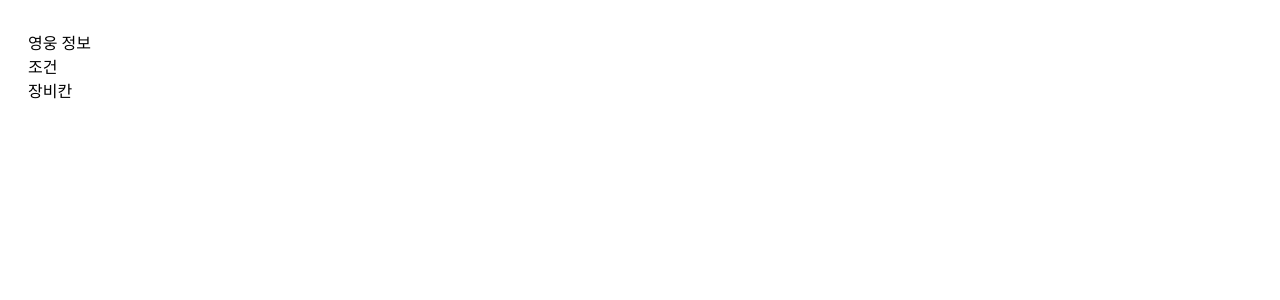
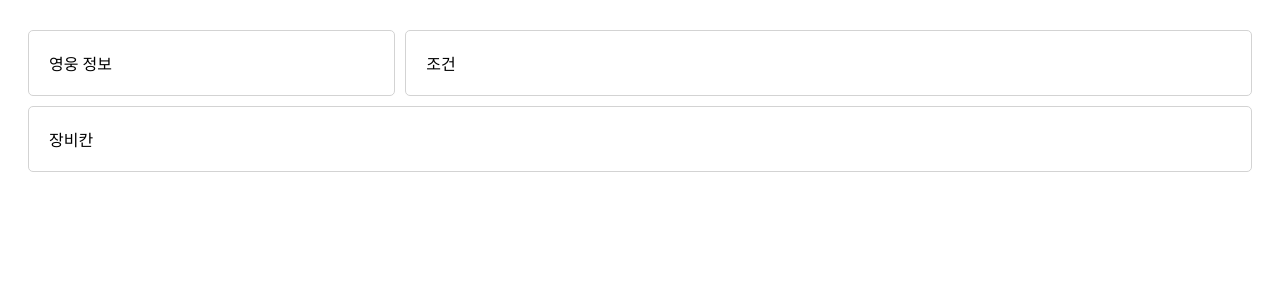
Before and after one commit to lee10104/LOH-equipment-vue, a Vue app: page / in a window 1280 px wide. Shown: the top 300 px of the page. Built offline with nearby package versions, Linux system fonts and the light colour scheme.

Commit message:
각 component 구역 표시

```diff
--- a/src/App.vue
+++ b/src/App.vue
@@ -1,8 +1,10 @@
 <template>
   <div class="App">
-    <HeroInfo />
-    <StatsCondition />
-    <Equipments />
+    <div class="App__body">
+      <HeroInfo class="App__component" />
+      <StatsCondition class="App__component" />
+    </div>
+    <Equipments class="App__component" />
   </div>
 </template>
 
@@ -25,4 +27,15 @@ export default {
 .App {
   margin: 30px 20px;
 }
+
+.App__body {
+  width: 100%;
+}
+
+.App__component {
+  box-sizing: border-box;
+  border: 1px solid #D3D3D3;
+  border-radius: 5px;
+  padding: 20px;
+}
 </style>
--- a/src/components/Equipments.vue
+++ b/src/components/Equipments.vue
@@ -1,7 +1,13 @@
 <template>
-  <div>장비칸</div>
+  <div class="Equipments">장비칸</div>
 </template>
 
 <script>
 export default { name: 'Equipments' };
 </script>
+
+<style>
+.Equipments {
+  margin-top: 10px;
+}
+</style>
--- a/src/components/HeroInfo.vue
+++ b/src/components/HeroInfo.vue
@@ -1,7 +1,15 @@
 <template>
-  <div>영웅 정보</div>
+  <div class="HeroInfo">영웅 정보</div>
 </template>
 
 <script>
 export default { name: 'HeroInfo' };
 </script>
+
+<style>
+.HeroInfo {
+  width: 30%;
+  display: inline-block;
+  margin-right: 10px;
+}
+</style>
--- a/src/components/StatsCondition.vue
+++ b/src/components/StatsCondition.vue
@@ -1,7 +1,14 @@
 <template>
-  <div>조건</div>
+  <div class="StatsCondition">조건</div>
 </template>
 
 <script>
 export default { name: 'StatsCondition' };
 </script>
+
+<style>
+.StatsCondition {
+  width: calc(70% - 10px);
+  display: inline-block;
+}
+</style>
```
